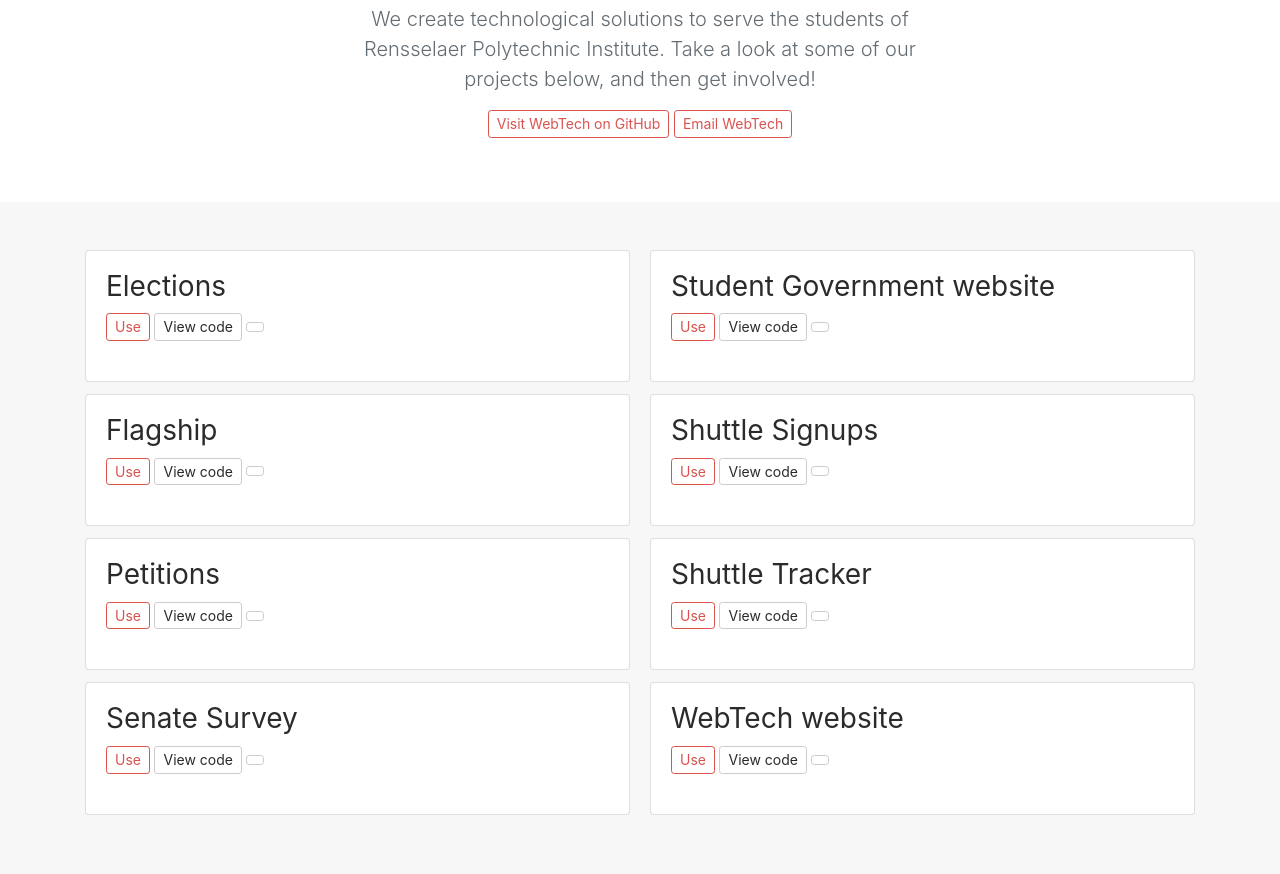
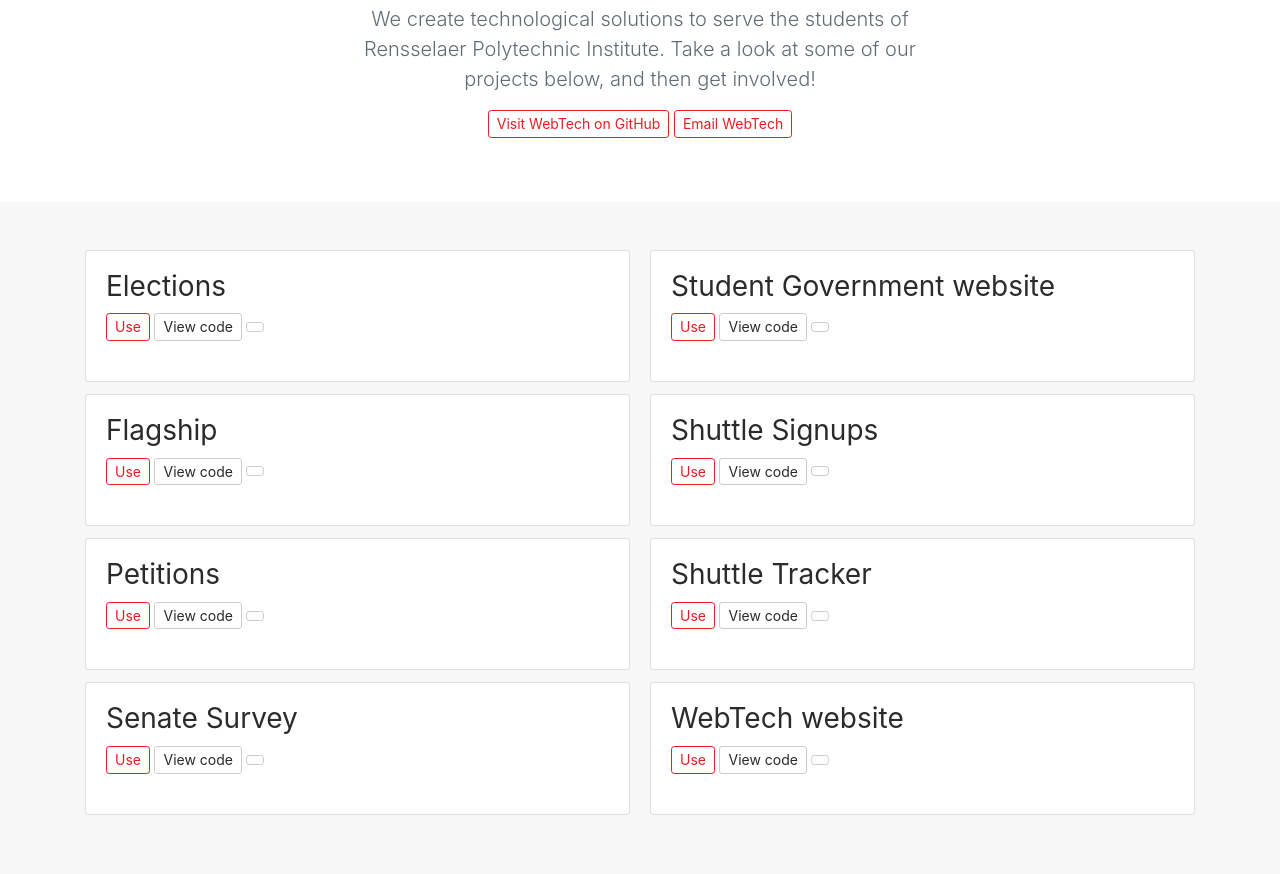
Before and after one commit to wtg/site, a Flask app: page / in a window 1280 px wide. Shown: the part 189-1063 px from the top of the page. Run offline with Flask 2, Linux system fonts and the light colour scheme; data that the repository does not hold is empty; some libraries are stand-ins or nearby versions.

Commit message:
update button color

```diff
--- a/static/projects.css
+++ b/static/projects.css
@@ -131,3 +131,10 @@ footer .wtg-logo {
     margin-left: 30px;
     margin-bottom: 30px;
 }
+
+.btn-outline-wtg-red{
+    color: #ED1C24;
+    background-image: none;
+    background-color: transparent;
+    border-color: #ED1C24;
+}
--- a/templates/index.html
+++ b/templates/index.html
@@ -15,8 +15,8 @@
             <img src="/static/wtg.svg" width="100" height="30" alt="">
         </div>
         <div class="float-right">
-            <a href="https://github.com/wtg" class="btn btn-sm btn-outline-danger">GitHub</a>
-            <a href="mailto:webtech@union.lists.rpi.edu" class="btn btn-sm btn-outline-danger">Email</a>
+            <a href="https://github.com/wtg" class="btn btn-sm btn-outline-wtg-red">GitHub</a>
+            <a href="mailto:webtech@union.lists.rpi.edu" class="btn btn-sm btn-outline-wtg-red">Email</a>
         </div>
     </div>
 </div>
@@ -30,8 +30,8 @@
             Take a look at some of our projects below, and then get involved!
         </p>
         <p>
-            <a href="https://github.com/wtg" class="btn btn-sm btn-outline-danger">Visit WebTech on GitHub</a>
-            <a href="mailto:webtech@union.lists.rpi.edu" class="btn btn-sm btn-outline-danger">Email WebTech</a>
+            <a href="https://github.com/wtg" class="btn btn-sm btn-outline-wtg-red">Visit WebTech on GitHub</a>
+            <a href="mailto:webtech@union.lists.rpi.edu" class="btn btn-sm btn-outline-wtg-red">Email WebTech</a>
         </p>
     </div>
 </section>
@@ -48,7 +48,7 @@
                     {{ project.name }}
                 </h3>
                 {% if project.repo.homepage %}
-                <a class="btn btn-outline-danger btn-sm" href="{{ project.repo.homepage }}">Use</a>
+                <a class="btn btn-outline-wtg-red btn-sm" href="{{ project.repo.homepage }}">Use</a>
                 {% endif %}
                 <a class="btn btn-secondary btn-sm" href="{{ project.repo.html_url }}">View code</a>
                 <a class="btn btn-secondary btn-sm" href="{{ project.repo.html_url + '/issues' }}">{{ project.repo.open_issues_count_text }}</a>
```
